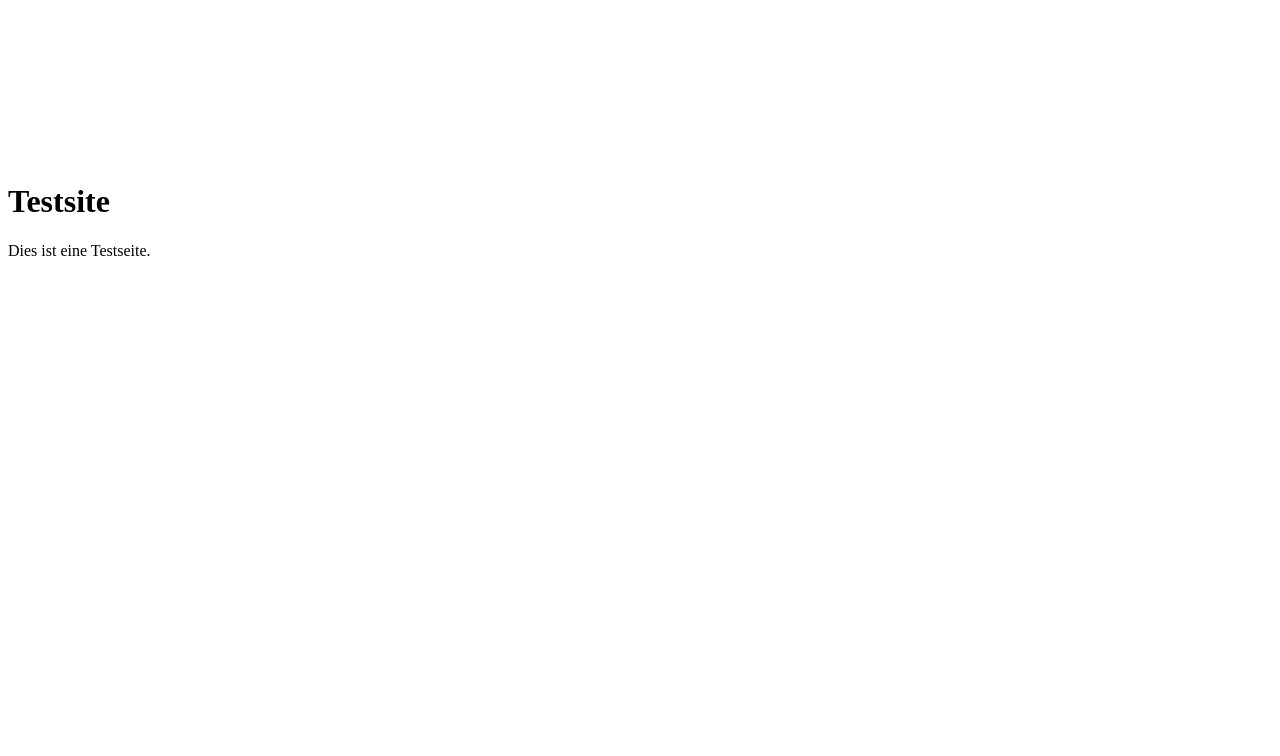
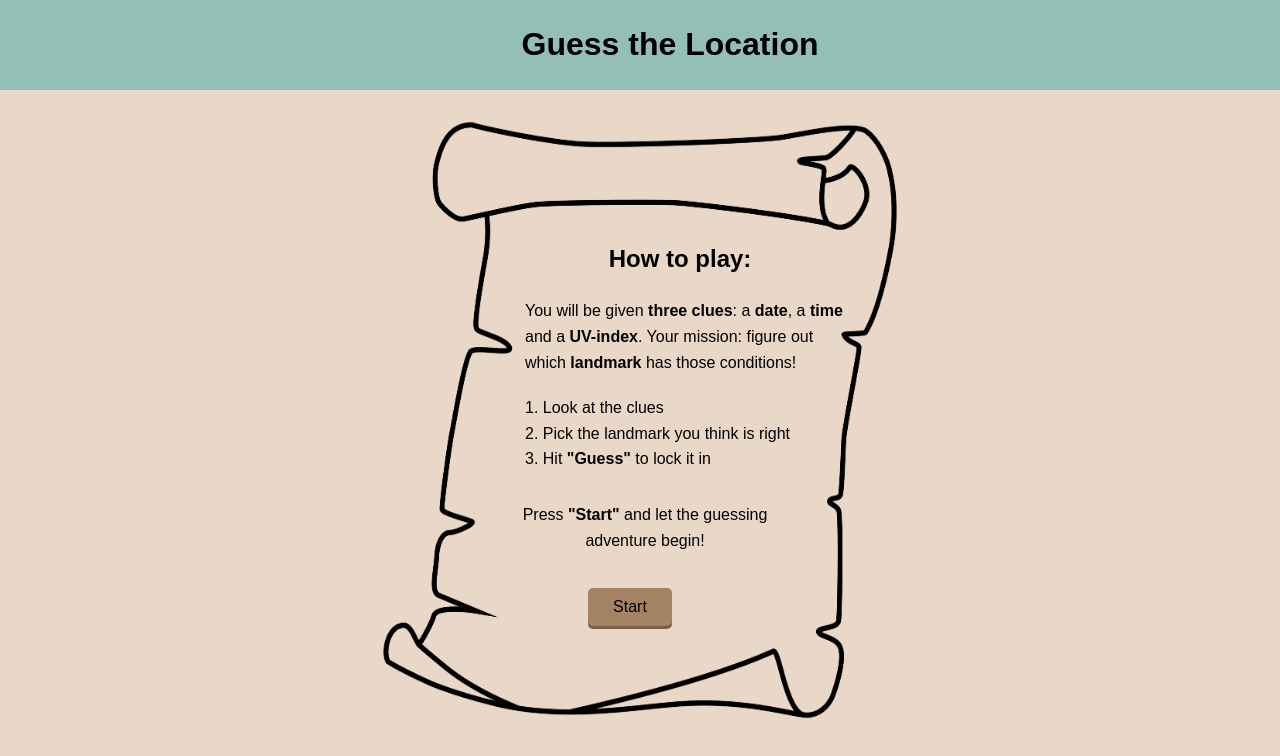
Before and after one commit to luginbuehlnic/uvGame_IM3, a plain HTML site: page index.html in a window 1280 px wide. Drawn offline with nearby package versions, Linux system fonts and the light colour scheme; no server answers.

Commit message:
Seite1_251013
Header
Seite 1 mit Pergament und Start-Button

```diff
--- a/index.html
+++ b/index.html
@@ -8,10 +8,32 @@
         <link rel='stylesheet' type='text/css' media='screen' href='styles/style.css'>
         <script src="https://cdn.jsdelivr.net/npm/chart.js"></script>
         </head>
+
 <body>
+    <header class="main-header">
+        <h1>Guess the Location</h1>
+    </header>
+
+    <div class="Pergament">
+        <h2>How to play:</h2>
+
+        <p class="clues">You will be given <b>three clues</b>: a <b>date</b>, a <b>time</b> and a <b>UV-index</b>. Your mission:
+            figure out which <b>landmark</b> has those conditions!</p>
+
+        <ol class="steps">
+            <li>Look at the clues</li>
+            <li>Pick the landmark you think is right</li>
+            <li>Hit <b>"Guess"</b> to lock it in</li>
+        </ol>
+
+        <p class="start-text">Press <b>"Start"</b> and let the guessing adventure begin!</p>
+
+        <button class="start-button">Start</button>
+    </div>
+
     <canvas id="uviChart"></canvas>
     <script src='scripts/script.js'></script>
-    <h1>Testsite</h1>
-    <p>Dies ist eine Testseite.</p>
+    <!--<h1>Testsite</h1>
+    <p>Dies ist eine Testseite.</p>-->
 </body>
 </html>
--- a/styles/style.css
+++ b/styles/style.css
@@ -0,0 +1,104 @@
+.main-header {
+    background-color: #93BFB7;
+    color: black;
+    font-family: Arial, Helvetica, sans-serif;
+    padding: 5px 30px;
+    display: flex;
+    justify-content: center;
+    text-align: center;
+
+    position: fixed;
+    top: 0;
+    left: 0;
+    width: 100%;
+
+    z-index: 1000;
+}
+
+body {
+    background-color: #E9D8C8;
+    display: block;
+    overflow: hidden;
+    justify-content: center;
+    align-items: center;
+    min-height: 100vh;
+    margin: 0;
+    font-family: Arial, Helvetica, sans-serif;
+    color: black;
+}
+
+.Pergament{
+    background-image: url('../image/Pergament.png');
+    background-size: 100% 100%;
+    background-repeat: no-repeat;
+    background-position: center;
+
+    width: 750px;
+    min-height: 800px;
+    padding: 300px 150px 150px 230px;
+    box-sizing: border-box;
+    margin-left: auto;
+    margin-right: auto;
+    margin-top: 20px;
+
+    text-align: center;
+    line-height: 1.6;
+}
+
+.clues {
+    padding-left: 30px;
+}
+
+.steps {
+    padding-left: 30px;
+}
+
+.start-text {
+    text-align: center;
+    margin-right: 70px;
+}
+
+h2 {
+    font-size: 1.5em;
+    font-weight: bold;
+    margin-top: -80px;
+    margin-bottom: 20px;
+    color: #000;
+}
+
+p {
+    margin: 10px 0;
+    text-align: left;
+    padding: 0 10px;
+}
+
+ol {
+    text-align: left;
+    list-style-position: inside;
+    margin: 20px 0;
+    padding: 0 10px;
+}
+
+.start-text {
+    margin-top: 30px;
+    margin-bottom: 15px;
+    text-align: center;
+}
+
+.start-button {
+    background-color: #A48365;
+    color: black;
+    padding: 10px 25px;
+    border: none;
+    border-radius: 5px;
+    cursor: pointer;
+    font-size: 1em;
+    box-shadow: 0 3px 0 #7b5e47;
+    margin-top: 20px;
+    margin-right: 100px;
+}
+
+.start-button:active {
+    box-shadow: 0 1px 0 #7b5e47;
+    transform: translateY(2px);
+}
```
Also changed, not shown: image/Pergament.png (added), 2 other files. Lines whose indentation alone changed are shown as unchanged.
